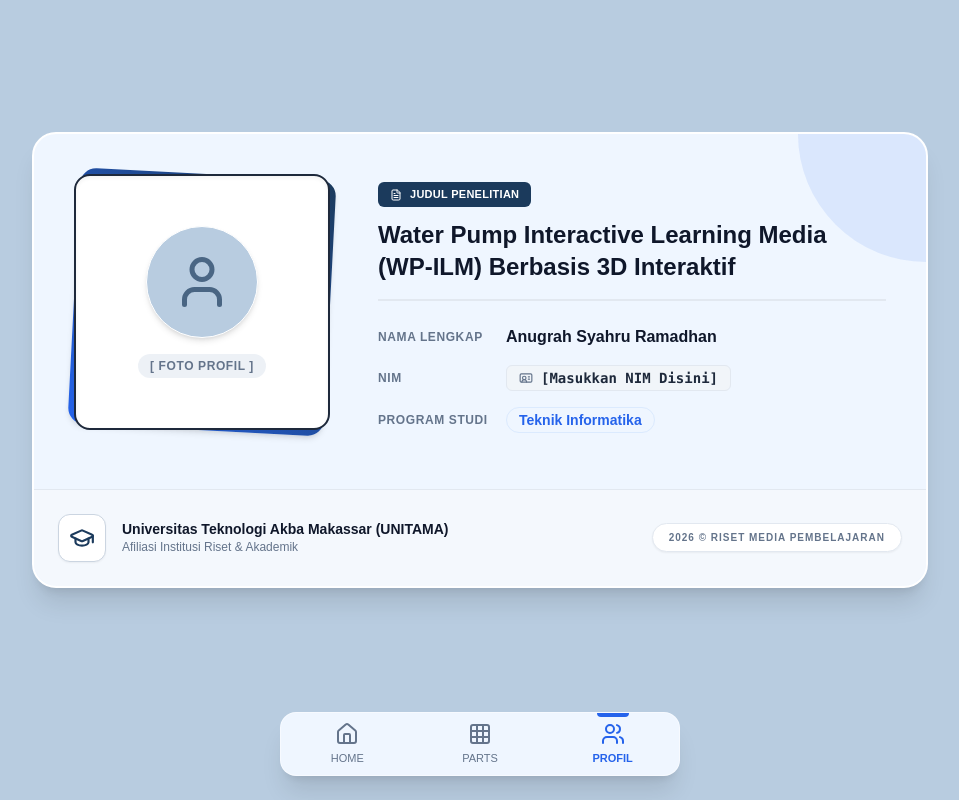
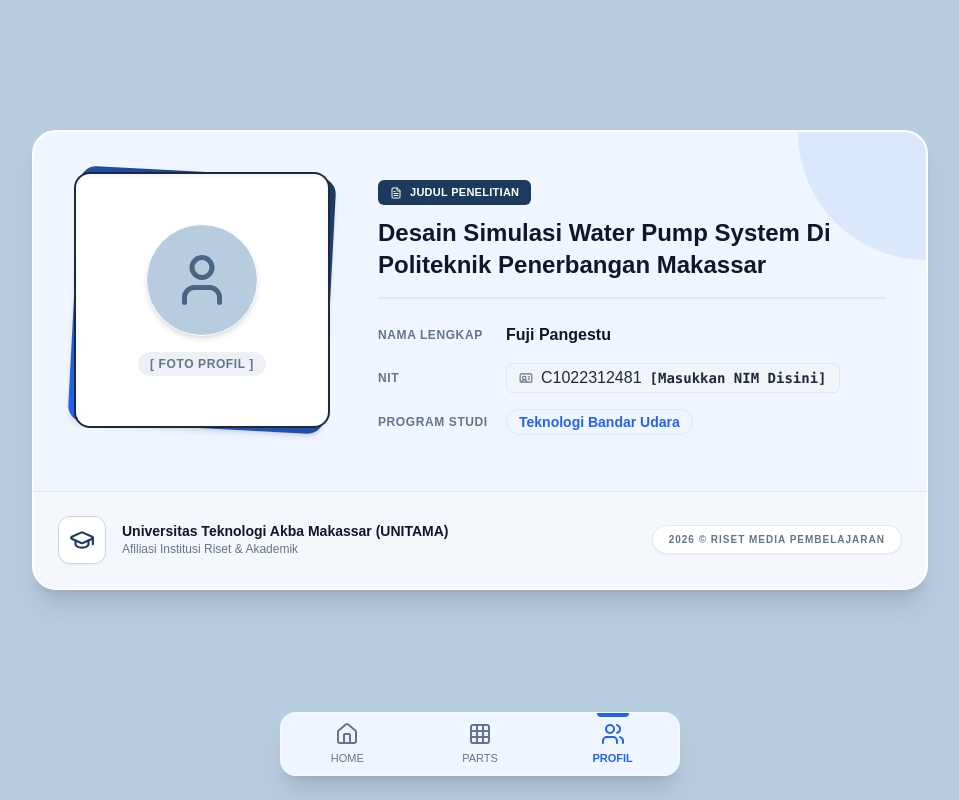
Before and after one commit to AsadaKen/wp-ilm-3d, a React (Vite) app: page /#/profile in a window 1280 px wide. Shown: the whole page, without its empty margins (160-1119 px from the left). Built offline with nearby package versions, Linux system fonts and the light colour scheme.

Commit message:
Update deskripsi dan model baru

```diff
--- a/src/pages/Profile.tsx
+++ b/src/pages/Profile.tsx
@@ -38,21 +38,21 @@ export default function Profile() {
 
               {/* Area Judul Project */}
               <h2 className="text-xl md:text-2xl font-black text-slate-900 leading-snug mb-6 border-b-2 border-slate-200 pb-4">
-                Water Pump Interactive Learning Media (WP-ILM) Berbasis 3D Interaktif
+                Desain Simulasi Water Pump System Di Politeknik Penerbangan Makassar
               </h2>
 
               {/* Rincian Baris Identitas */}
               <div className="space-y-4 text-left">
                 <div className="flex flex-col sm:flex-row sm:items-center gap-1 sm:gap-4">
                   <span className="text-xs font-bold text-text-muted uppercase tracking-wider w-28 shrink-0">Nama Lengkap</span>
-                  <span className="text-base font-extrabold text-slate-900">Anugrah Syahru Ramadhan</span>
+                  <span className="text-base font-extrabold text-slate-900">Fuji Pangestu</span>
                 </div>
 
                 <div className="flex flex-col sm:flex-row sm:items-center gap-1 sm:gap-4">
-                  <span className="text-xs font-bold text-text-muted uppercase tracking-wider w-28 shrink-0">NIM</span>
+                  <span className="text-xs font-bold text-text-muted uppercase tracking-wider w-28 shrink-0">NIT</span>
                   <div className="flex items-center gap-2 bg-slate-100 border border-slate-200 px-3 py-0.5 rounded-md w-max">
                     <IdCard size={14} className="text-text-muted" />
-                    {/* Silakan ganti teks di bawah ini dengan nomor induk mahasiswa asli Anda */}
+                    {"C1022312481"}
                     <span className="text-sm font-mono font-bold text-slate-800">[Masukkan NIM Disini]</span>
                   </div>
                 </div>
@@ -60,7 +60,7 @@ export default function Profile() {
                 <div className="flex flex-col sm:flex-row sm:items-center gap-1 sm:gap-4">
                   <span className="text-xs font-bold text-text-muted uppercase tracking-wider w-28 shrink-0">Program Studi</span>
                   <span className="text-sm font-bold text-accent bg-blue-50 border border-blue-100 px-3 py-0.5 rounded-full w-max">
-                    Teknik Informatika
+                    Teknologi Bandar Udara
                   </span>
                 </div>
               </div>
```
